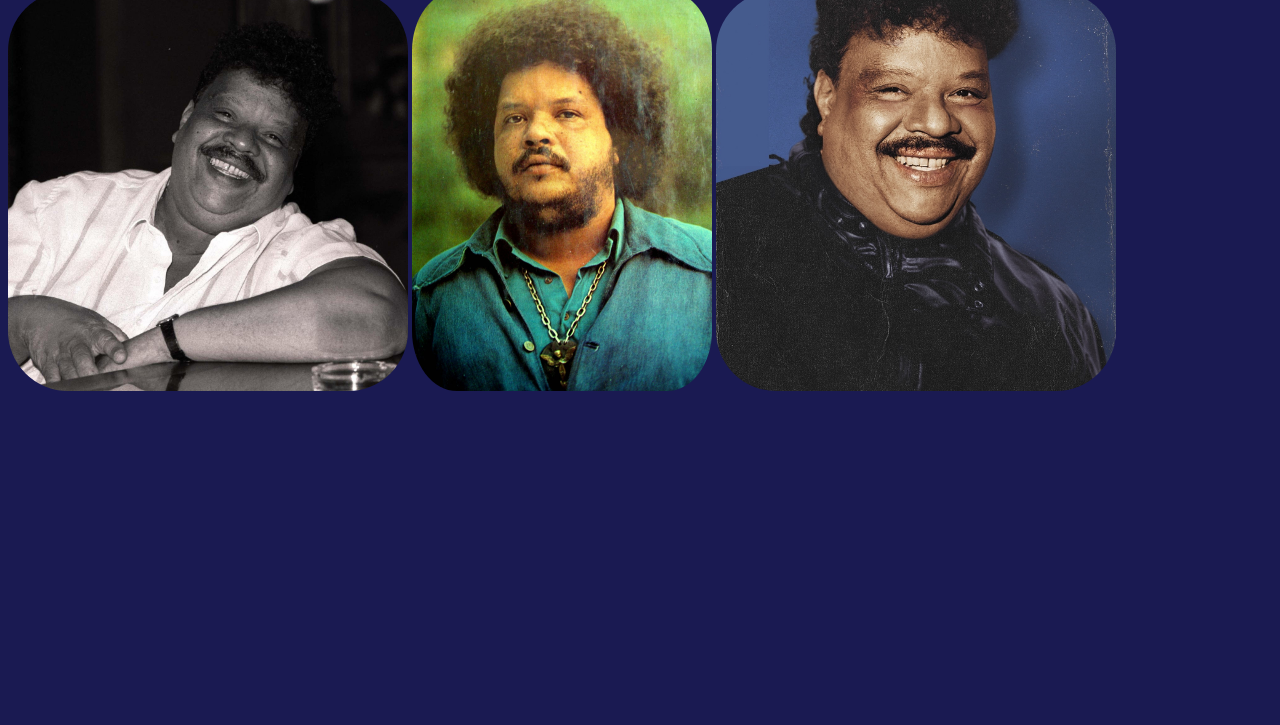
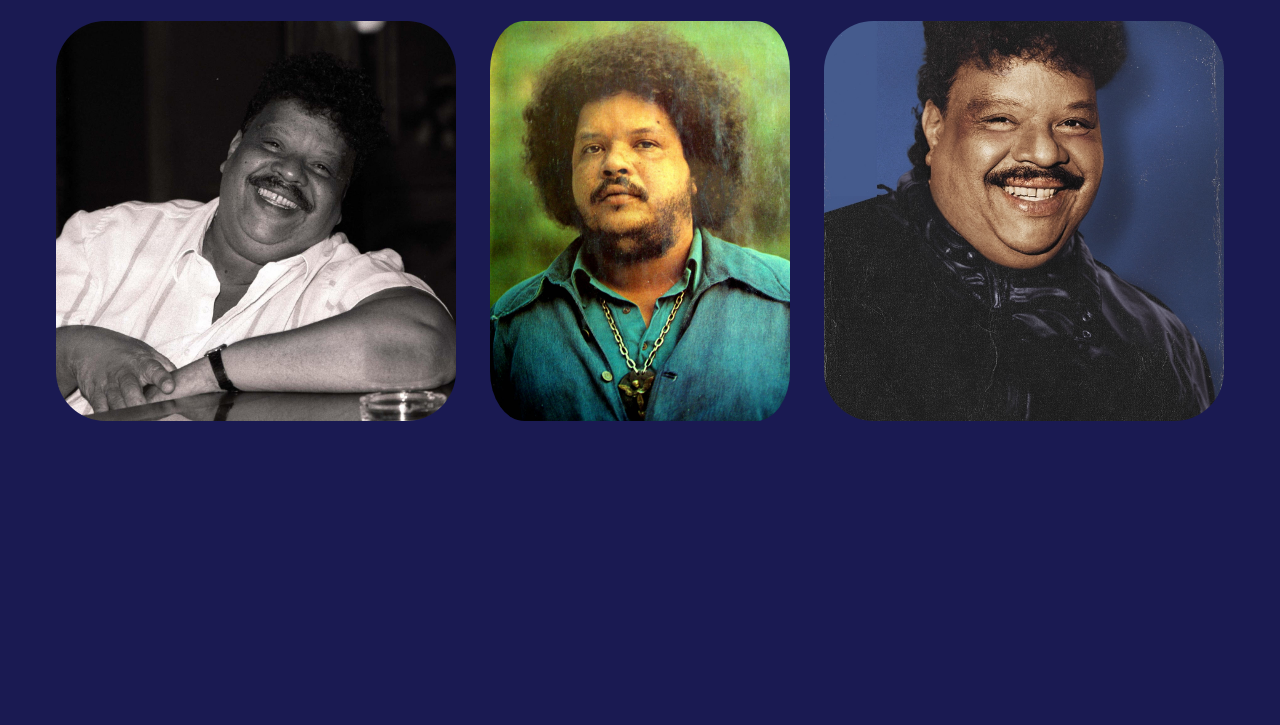
Before and after one commit to Tiago-Sbeghen/Cantor-Favorito, a plain HTML site: page index.html in a window 1280 px wide. Shown: the part 75-800 px from the top of the page. Drawn offline with Linux system fonts and the light colour scheme.

Commit message:
Update index.html

```diff
--- a/index.html
+++ b/index.html
@@ -10,12 +10,15 @@
             width: auto;
             height: 400px;
             border-radius: 15%;
+            padding: 15px;
         }
 
         .corpo{
             background-color: rgb(26, 26, 82);
             font-family: 'Times New Roman', Times, serif;
             color: white;
+            text-align: center;
+            padding: 15px;
         }
 
     </style>
```
